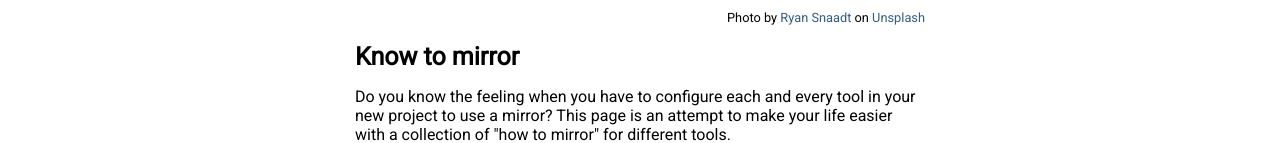
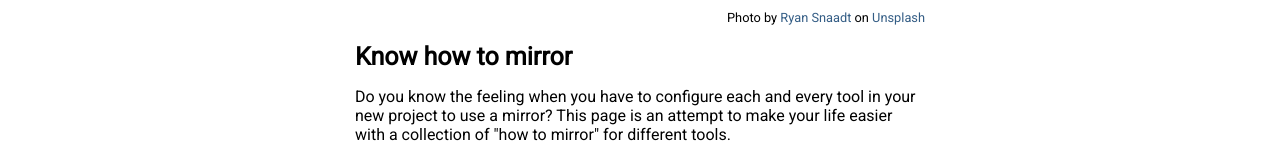
Before and after one commit to busykoala/know-to-mirror, a plain HTML site: page index.html in a window 1280 px wide. Shown: the part 213-356 px from the top of the page. Drawn offline with Linux system fonts and the light colour scheme.

Commit message:
Update title.

```diff
--- a/index.html
+++ b/index.html
@@ -22,7 +22,7 @@
         Photo by&nbsp;<a href="https://unsplash.com/@ryansnaadt?utm_source=unsplash&utm_medium=referral&utm_content=creditCopyText">Ryan Snaadt</a>&nbsp;on&nbsp;<a href="https://unsplash.com/s/photos/scream?utm_source=unsplash&utm_medium=referral&utm_content=creditCopyText">Unsplash</a>
       <p/>
 
-      <h1>Know to mirror</h1>
+      <h1>Know how to mirror</h1>
       <p>
         Do you know the feeling when you have to configure each and every tool
         in your new project to use a mirror? This page is an attempt to make
```
